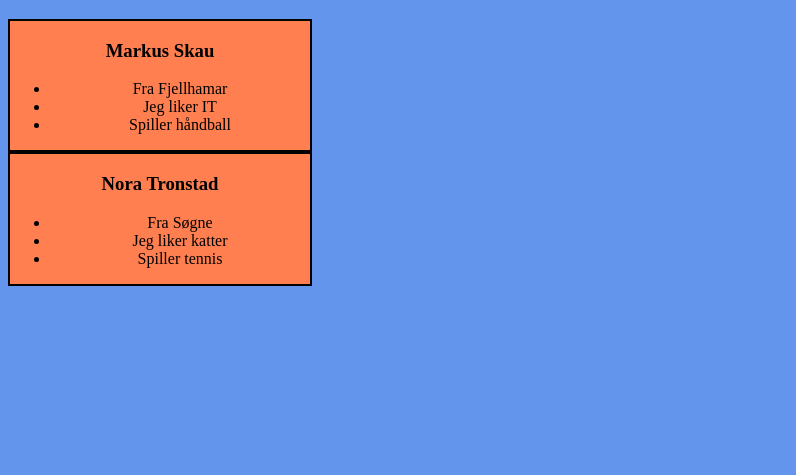
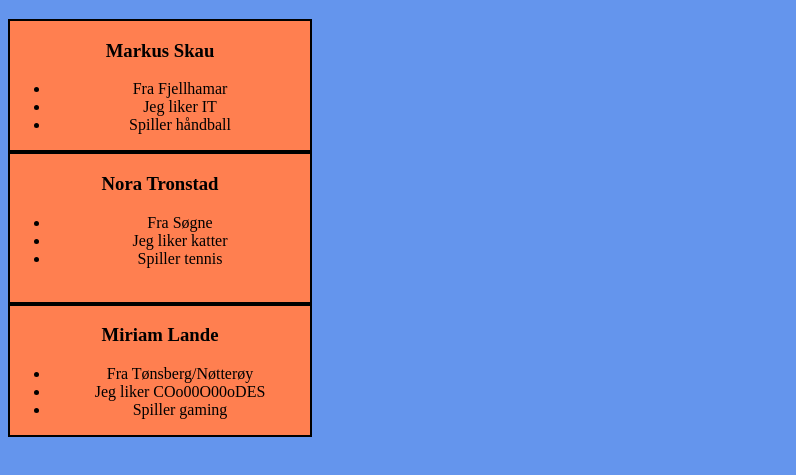
Before and after one commit to llimstrand/Gruppe8B, a plain HTML site: page visittkort.html in a window 1280 px wide. Shown: the part 79-554 px from the top of the page, without its empty margins (0-796 px from the left). Drawn offline with Linux system fonts and the light colour scheme.

Commit message:
Laget eget visit til miriam

```diff
--- a/visittkort.html
+++ b/visittkort.html
@@ -29,6 +29,17 @@
         <li>Jeg liker katter</li>
         <li>Spiller tennis</li>
     </ul>
+<br>
 </div>
+<div class="kort">
+    <h3>Miriam Lande</h3>
+    <ul>
+        <li>Fra Tønsberg/Nøtterøy</li>
+        <li>Jeg liker COo00O00oDES</li>
+        <li>Spiller gaming</li>
+    </ul>
+</div>
+<br/>
+
 </body>
 </html>
```
